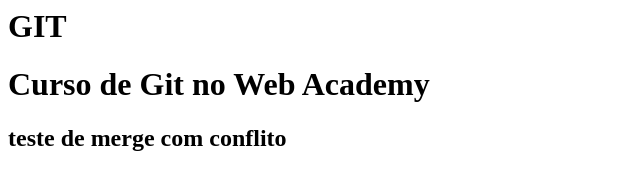
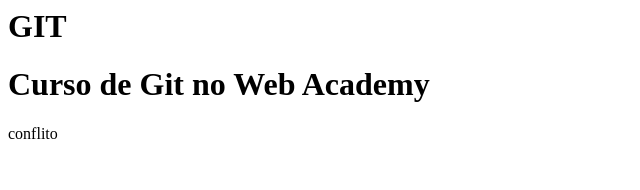
Before and after one commit to crCoelhos/ReWebAcademy, a plain HTML site: page index.html in a window 1280 px wide. Shown: the whole page, without its empty margins (0-640 px from the left). Drawn offline with Linux system fonts and the light colour scheme.

Commit message:
conflito branch

```diff
--- a/index.html
+++ b/index.html
@@ -6,6 +6,6 @@
 
 
 
-	<h2>teste de merge com conflito</h2>
+	<p>conflito</p>
     </body>
 </html>
```
